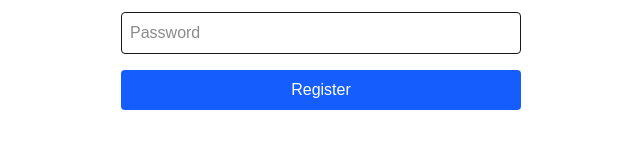
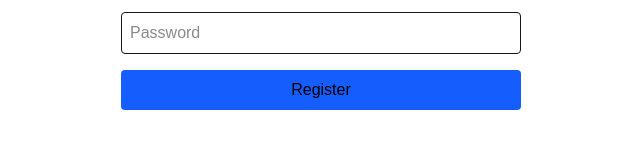
Before and after one commit to pradeepyd/vault3, a Next.js app: page /auth/register in a window 1280 px wide. Shown: the part 172-320 px from the top of the page, without its empty margins (319-959 px from the left). Built offline with nearby package versions, Linux system fonts and the light colour scheme.

Commit message:
text changed

```diff
--- a/src/app/auth/register/page.tsx
+++ b/src/app/auth/register/page.tsx
@@ -71,7 +71,7 @@ export default function Register() {
       <button
         type="submit"
         disabled={loading}
-        className="w-full bg-blue-600 text-white p-2 rounded"
+        className="w-full bg-blue-600 text-black p-2 rounded"
       >
         {loading ? "Registering..." : "Register"}
       </button>
```
